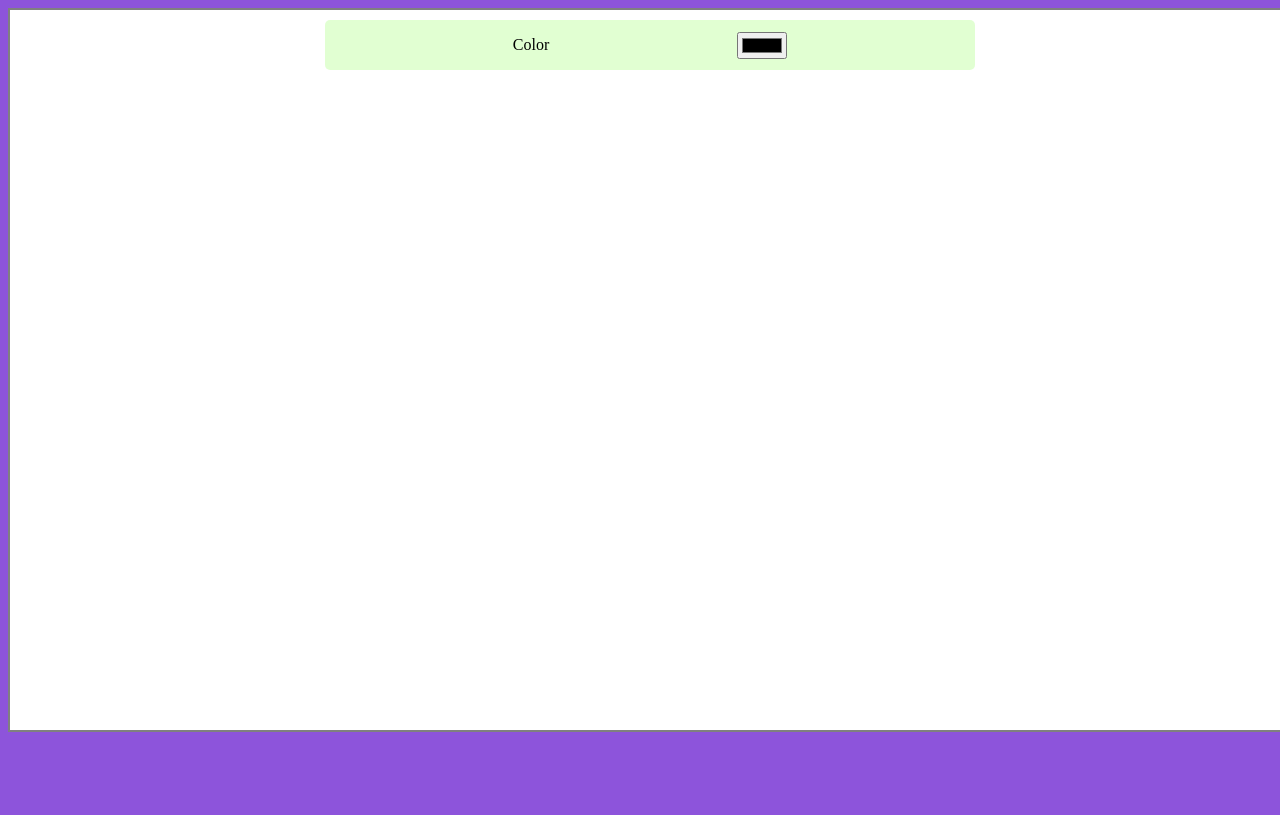
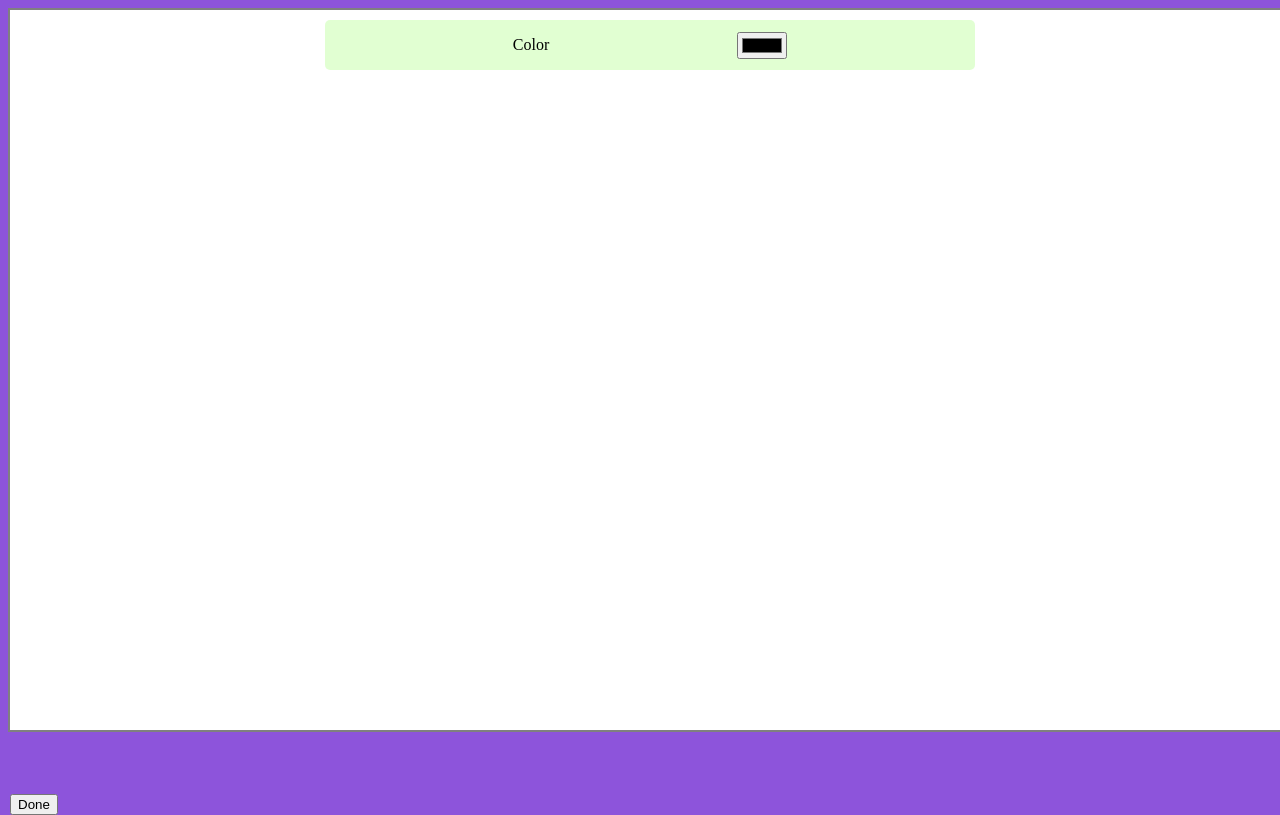
Before and after one commit to vworo/GameCade-Client-React, a React (Vite) app: page /draw in a window 1280 px wide. Built offline with nearby package versions, Linux system fonts and the light colour scheme.

Commit message:
multiplayer logic added to draw.jsx

```diff
--- a/src/components/drawtools/Draw.jsx
+++ b/src/components/drawtools/Draw.jsx
@@ -1,15 +1,23 @@
 import { useRef, useEffect, useState } from 'react';
+
+import { doc, onSnapshot, getDoc, setDoc, updateDoc } from 'firebase/firestore';
+import { db } from '../../firebase.js';
+
 import Paintbar from './Paintbar';
 import '../drawtools/Draw.css'
 
-export default function Draw() {
+export default function Draw(props) {
     const canvasRef = useRef(null);
     const ctxRef = useRef(null);
 
+
+    // * Drawing Code --
     const [isDrawing, setIsDrawing] = useState(false);
     const [lineColor, setLineColor] = useState('black');
     const [lineWidth, setLineWidth] = useState(5);
     const [lineOpacity, setLineOpacity] = useState(0.1);
+
+    const [showResultsPage, setShowResultsPage] = useState(false);
 
     useEffect(() => {
         const canvas = canvasRef.current;
@@ -47,7 +55,64 @@ export default function Draw() {
 
         ctxRef.current.stroke();
     };
+    // * Drawing Code
 
+    // * Code to get user status
+    useEffect(() => {
+        if (props.lobbyCode) {
+            // Create reference for the specified lobby in the 'lobbies' collection
+            const lobbyRef = doc(db, 'lobbies', props.lobbyCode);
+
+            // Setup a listener for changes in the document - https://firebase.google.com/docs/firestore/query-data/listen
+            const unsubscribe = onSnapshot(lobbyRef, (snapshot) => {
+                const lobbyData = snapshot.data();
+
+                const totalNumberOfPlayers = lobbyData.players.length;
+                const playersCompleted = lobbyData.players.filter((player) => player.drawingStatus === 'COMPLETE');
+
+                if (playersCompleted.length === totalNumberOfPlayers) {
+                    setShowResultsPage(true);
+                }
+            });
+
+            // Clean up the listener when the component is unmounted
+            return () => unsubscribe();
+        }
+    }, []);
+    // * Code to get user status
+
+
+    const handleDrawingComplete = async () => {
+        try {
+            const lobbyRef = doc(db, 'lobbies', props.lobbyCode);
+            const lobbySnapshot = await getDoc(lobbyRef);
+
+            if (lobbySnapshot.exists()) {
+
+                const oldPlayers = lobbySnapshot.data().players;
+                console.log("old players", oldPlayers)
+
+                const newPlayers = oldPlayers.map((player) => {
+                    if (player.id === props.userId) {
+                        player.drawingStatus = 'COMPLETE'
+                    }
+                    return player;
+                });
+
+                console.log("new players", newPlayers)
+
+                await updateDoc(lobbyRef, {
+                    players: newPlayers
+                });
+            }
+        } catch (err) {
+            console.error('Error handling drawing complete', err);
+        }
+    }
+
+    if (showResultsPage) {
+        return (<div>This is the results page you are DONE</div>)
+    } else {
         return (
             <div className="draw">
                 <Paintbar
@@ -61,6 +126,8 @@ export default function Draw() {
                     width={`1280px`}
                     height={`720`}
                 />
+                <button onClick={handleDrawingComplete}>Done</button>
             </div>
         )
     }
+}
```
Lines whose indentation alone changed are shown as unchanged.
